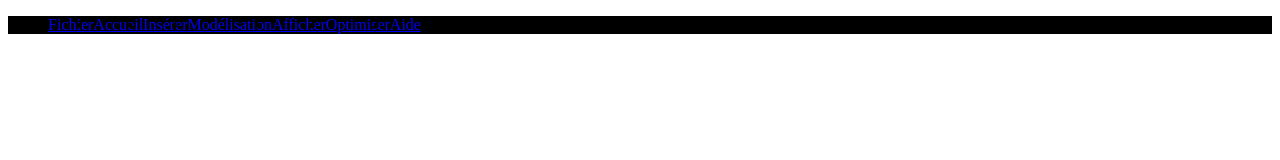
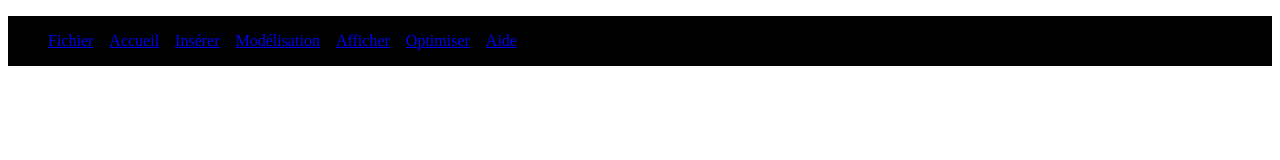
Before and after one commit to Seefall-51/PowerBY, a plain HTML site: page pages/index.html in a window 1280 px wide. Drawn offline with Linux system fonts and the light colour scheme.

Commit message:
modifs css html

```diff
--- a/css/style.css
+++ b/css/style.css
@@ -1,5 +1,13 @@
-nav ul{
+main {
+
+}
+
+nav{
+	background-color: black;
+}
+
+nav ul {
 	display: flex;
 	flex-direction: row;
-	background-color: black;
+	gap: 1rem;
 }
--- a/pages/index.html
+++ b/pages/index.html
@@ -7,16 +7,32 @@
 	<title>PowerBY</title>
 </head>
 <body>
-	<nav>
-    <ul>
-      <li><a href="about.html" class="about">Fichier</a></li>
-      <li><a href="resources.html" class="resources">Accueil</a></li>
-      <li><a href="meet.html" class="meet">Insérer</a></li>
-      <li><a href="book.html" class="book">Modélisation</a></li>
-      <li><a href="shop.html" class="shop">Afficher</a></li>
-      <li><a href="news.html" class="news">Optimiser</a></li>
-      <li><a href="news.html" class="news">Aide</a></li>
-    </ul>
-  </nav>
+	<main>
+    <nav>
+      <ul>
+        <li>
+          <p><a href="about.html" class="about">Fichier</a></p>
+        </li>
+        <li>
+          <p><a href="resources.html" class="resources">Accueil</a></p>
+        </li>
+        <li>
+          <p><a href="meet.html" class="meet">Insérer</a></p>
+        </li>
+        <li>
+          <p><a href="book.html" class="book">Modélisation</a></p>
+        </li>
+        <li>
+          <p><a href="shop.html" class="shop">Afficher</a></p>
+        </li>
+        <li>
+          <p><a href="news.html" class="news">Optimiser</a></p>
+        </li>
+        <li>
+          <p><a href="news.html" class="news">Aide</a></p>
+        </li>
+      </ul>
+    </nav>
+  </main>
 </body>
 </html>
```
